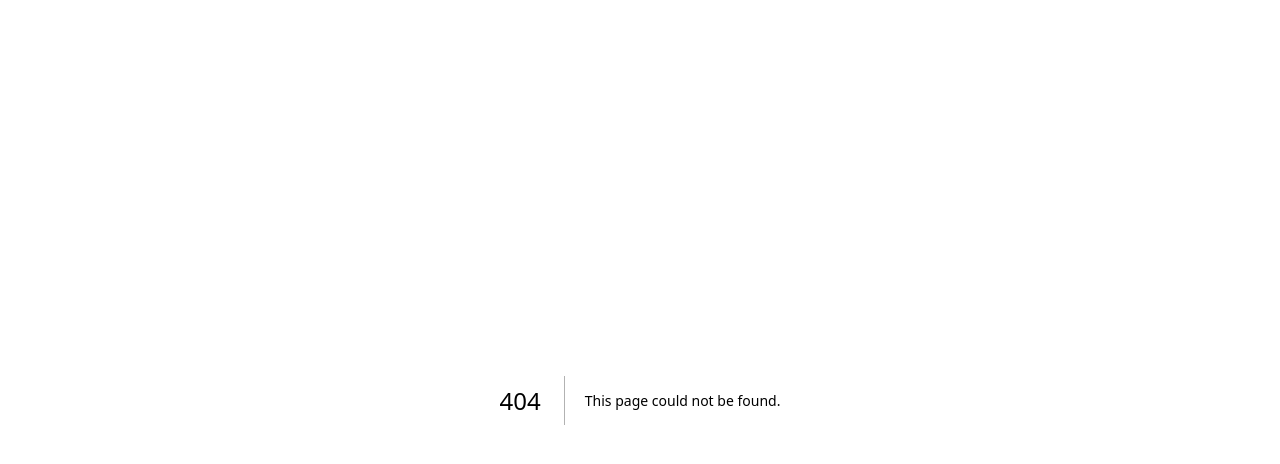
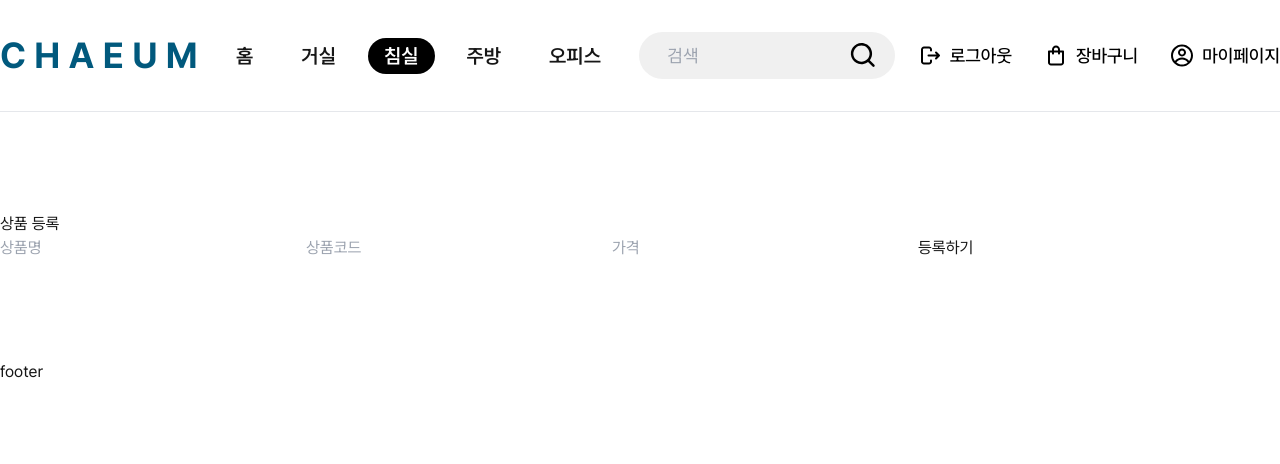
Before and after one commit to 2025Chaeum/chaeum-fe, a Next.js app in the folder chaeum/: page /admin/product/regist in a window 1280 px wide. Before the commit this address had no page. Shown: the top 464 px of the page. Built offline with nearby package versions, Linux system fonts and the light colour scheme.

Commit message:
[feat] 관리자 상품 관리 페이지 수정(#7)

```diff
--- a/chaeum/src/app/admin/product/ProductList.tsx
+++ b/chaeum/src/app/(with-layout)/admin/product/ProductList.tsx
@@ -1,16 +1,19 @@
-interface Product {
-  id: number;
-  name: string;
-  code: string;
-  price: number;
-  discount: number;
-}
+'use client';
+
+import { Product } from '@/types/admin-product';
+import { useRouter } from 'next/navigation';
 
 interface ProductListProps {
   products: Product[];
 }
 
 export default function ProductList({ products }: ProductListProps) {
+  const router = useRouter();
+
+  const goToEditPage = (productCode: string) => {
+    router.push(`/admin/product/${productCode}`);
+  };
+
   return (
     <table className="w-full border-collapse border border-gray-300">
       <thead>
@@ -24,7 +27,7 @@ export default function ProductList({ products }: ProductListProps) {
       </thead>
       <tbody>
         {products.map((product, index) => (
-          <tr key={product.id} className="text-center">
+          <tr key={product.id} className="text-center" onClick={() => goToEditPage(product.code)}>
             <td className="border p-2">{index + 1}</td>
             <td className="border p-2">{product.name}</td>
             <td className="border p-2">{product.code}</td>
--- /dev/null
+++ b/chaeum/src/app/(with-layout)/admin/product/[product_id]/page.tsx
@@ -0,0 +1,58 @@
+'use client';
+
+import { useEffect, useState } from 'react';
+// import { useRouter } from "next/navigation";
+
+interface Product {
+  name: string;
+  code: string;
+  price: number | null;
+  discount: number | null;
+  category: string;
+  subcategory: string;
+}
+
+export default function ProductEditPage({ params }: { params?: { product_id?: string } }) {
+  const [formData, setFormData] = useState<Product>({
+    name: '',
+    code: '',
+    price: null,
+    discount: null,
+    category: '',
+    subcategory: '',
+  });
+
+  useEffect(() => {
+    // fetch(`https://api.example.com/products/${params?.product_id}`)
+    //   .then((res) => res.json())
+    //   .then((data) => setFormData(data));
+    const data: Product = {
+      name: '모던 4인용 패브릭 소파',
+      code: 'FURN0001',
+      price: 890000,
+      discount: 10,
+      category: '가구',
+      subcategory: '소파',
+    };
+    setFormData(data);
+  }, [params?.product_id]);
+
+  return (
+    <div>
+      <h1>상품 수정</h1>
+      <form>
+        <input name="name" value={formData.name} onChange={() => {}} placeholder="상품명" />
+        <input name="code" value={formData.code} onChange={() => {}} placeholder="상품코드" />
+        <input
+          name="price"
+          value={formData.price ?? ''}
+          onChange={(e) =>
+            setFormData({ ...formData, price: e.target.value ? Number(e.target.value) : null })
+          }
+          placeholder="가격"
+        />
+        <button type="submit">수정하기</button>
+      </form>
+    </div>
+  );
+}
--- /dev/null
+++ b/chaeum/src/app/(with-layout)/admin/product/mockProducts.ts
@@ -0,0 +1,74 @@
+const mockProducts = [
+  {
+    id: 1,
+    name: '모던 4인용 패브릭 소파',
+    code: 'FURN0001',
+    price: 890000,
+    discount: 10,
+  },
+  {
+    id: 2,
+    name: '북유럽 원목 식탁 세트',
+    code: 'FURN0002',
+    price: 1200000,
+    discount: 15,
+  },
+  {
+    id: 3,
+    name: '빈티지 디자인 거실장',
+    code: 'FURN0003',
+    price: 560000,
+    discount: 5,
+  },
+  {
+    id: 4,
+    name: '컴팩트 3단 책장',
+    code: 'FURN0004',
+    price: 350000,
+    discount: 20,
+  },
+  {
+    id: 5,
+    name: '럭셔리 대리석 식탁',
+    code: 'FURN0005',
+    price: 1750000,
+    discount: 12,
+  },
+  {
+    id: 6,
+    name: '미니멀 모던 침대 프레임',
+    code: 'FURN0006',
+    price: 980000,
+    discount: 8,
+  },
+  {
+    id: 7,
+    name: '폴딩 원목 테이블',
+    code: 'FURN0007',
+    price: 450000,
+    discount: 10,
+  },
+  {
+    id: 8,
+    name: '아늑한 패브릭 암체어',
+    code: 'FURN0008',
+    price: 620000,
+    discount: 18,
+  },
+  {
+    id: 9,
+    name: '프리미엄 가죽 리클라이너',
+    code: 'FURN0009',
+    price: 2100000,
+    discount: 25,
+  },
+  {
+    id: 10,
+    name: '다용도 슬라이딩 옷장',
+    code: 'FURN0010',
+    price: 1390000,
+    discount: 14,
+  },
+];
+
+export default mockProducts;
--- a/chaeum/src/app/admin/product/page.tsx
+++ b/chaeum/src/app/(with-layout)/admin/product/page.tsx
@@ -1,54 +1,48 @@
-import { useEffect, useState } from 'react';
+'use client';
+
+import { useState } from 'react';
+import { useRouter, useSearchParams } from 'next/navigation';
 import mockProducts from './mockProducts';
 import ProductList from './ProductList';
 import Pagination from '@/components/Pagination';
-import { useSearchParams } from 'next/navigation';
 
 const ITEMS_PER_PAGE = 5;
 
-export default function ProductPage() {
+export default function ProductListPage() {
+  const router = useRouter();
   const searchParams = useSearchParams();
   const q = searchParams.get('q') || '';
 
   const [currentPage, setCurrentPage] = useState(1);
+  const [search, setSearch] = useState(q);
+
   const totalItems = mockProducts.length;
   const startIdx = (currentPage - 1) * ITEMS_PER_PAGE;
   const displayedProducts = mockProducts.slice(startIdx, startIdx + ITEMS_PER_PAGE);
 
-  // const router = useRouter();
-  const [search, setSearch] = useState(q);
-
-  useEffect(() => {
-    setSearch(q);
-  }, [q]);
-
-  const onChangeSearch = (e: React.ChangeEvent<HTMLInputElement>) => {
+  const onSearchChange = (e: React.ChangeEvent<HTMLInputElement>) => {
     setSearch(e.target.value);
   };
 
-  // const onSubmit = () => {
-  //   if (!search) return;
-  //   router.push(`/admin/product?q=${search}`);
-  // }
+  const goToRegister = () => {
+    router.push('/admin/product/regist');
+  };
 
   return (
-    <div className="p-6">
+    <div>
       <h1 className="text-4xl font-medium mb-4">상품 목록</h1>
       <div className="flex justify-between items-center mb-4">
         <input
           value={search}
-          onChange={onChangeSearch}
+          onChange={onSearchChange}
           type="text"
           placeholder="상품명 또는 상품코드 검색"
           className="border px-4 py-2 rounded w-1/3"
         />
-        <button
-          className="border px-4 py-2 rounded"
-          // onClick={onSubmit}
-        >
-          검색
+        <button className="border px-4 py-2 rounded">검색</button>
+        <button onClick={goToRegister} className="bg-black text-white px-4 py-2 rounded">
+          상품 등록하기
         </button>
-        <button className="bg-black text-white px-4 py-2 rounded">상품 등록하기</button>
       </div>
       <ProductList products={displayedProducts} />
       <Pagination
--- /dev/null
+++ b/chaeum/src/app/(with-layout)/admin/product/regist/page.tsx
@@ -0,0 +1,42 @@
+'use client';
+
+import { useState } from 'react';
+
+interface Product {
+  name: string;
+  code: string;
+  price: number | null;
+  discount: number | null;
+  category: string;
+  subcategory: string;
+}
+
+export default function ProductRegisterPage() {
+  const [formData, setFormData] = useState<Product>({
+    name: '',
+    code: '',
+    price: null,
+    discount: null,
+    category: '',
+    subcategory: '',
+  });
+
+  return (
+    <div>
+      <h1>상품 등록</h1>
+      <form>
+        <input name="name" value={formData.name} onChange={() => {}} placeholder="상품명" />
+        <input name="code" value={formData.code} onChange={() => {}} placeholder="상품코드" />
+        <input
+          name="price"
+          value={formData.price ?? ''}
+          onChange={(e) =>
+            setFormData({ ...formData, price: e.target.value ? Number(e.target.value) : null })
+          }
+          placeholder="가격"
+        />
+        <button type="submit">등록하기</button>
+      </form>
+    </div>
+  );
+}
--- a/chaeum/src/app/admin/product/mockProducts.ts
+++ /dev/null
@@ -1,74 +0,0 @@
-const mockProducts = [
-  {
-    id: 1,
-    name: "모던 4인용 패브릭 소파",
-    code: "FURN0001",
-    price: 890000,
-    discount: 10,
-  },
-  {
-    id: 2,
-    name: "북유럽 원목 식탁 세트",
-    code: "FURN0002",
-    price: 1200000,
-    discount: 15,
-  },
-  {
-    id: 3,
-    name: "빈티지 디자인 거실장",
-    code: "FURN0003",
-    price: 560000,
-    discount: 5,
-  },
-  {
-    id: 4,
-    name: "컴팩트 3단 책장",
-    code: "FURN0004",
-    price: 350000,
-    discount: 20,
-  },
-  {
-    id: 5,
-    name: "럭셔리 대리석 식탁",
-    code: "FURN0005",
-    price: 1750000,
-    discount: 12,
-  },
-  {
-    id: 6,
-    name: "미니멀 모던 침대 프레임",
-    code: "FURN0006",
-    price: 980000,
-    discount: 8,
-  },
-  {
-    id: 7,
-    name: "폴딩 원목 테이블",
-    code: "FURN0007",
-    price: 450000,
-    discount: 10,
-  },
-  {
-    id: 8,
-    name: "아늑한 패브릭 암체어",
-    code: "FURN0008",
-    price: 620000,
-    discount: 18,
-  },
-  {
-    id: 9,
-    name: "프리미엄 가죽 리클라이너",
-    code: "FURN0009",
-    price: 2100000,
-    discount: 25,
-  },
-  {
-    id: 10,
-    name: "다용도 슬라이딩 옷장",
-    code: "FURN0010",
-    price: 1390000,
-    discount: 14,
-  },
-];
-
-export default mockProducts;
--- /dev/null
+++ b/chaeum/src/types/admin-product.ts
@@ -0,0 +1,7 @@
+export interface Product {
+  id: number;
+  name: string;
+  code: string;
+  price: number;
+  discount: number;
+}
```
Also changed, not shown: chaeum/src/app/(with-layout)/admin/page.tsx (renamed from chaeum/src/app/admin/page.tsx).
